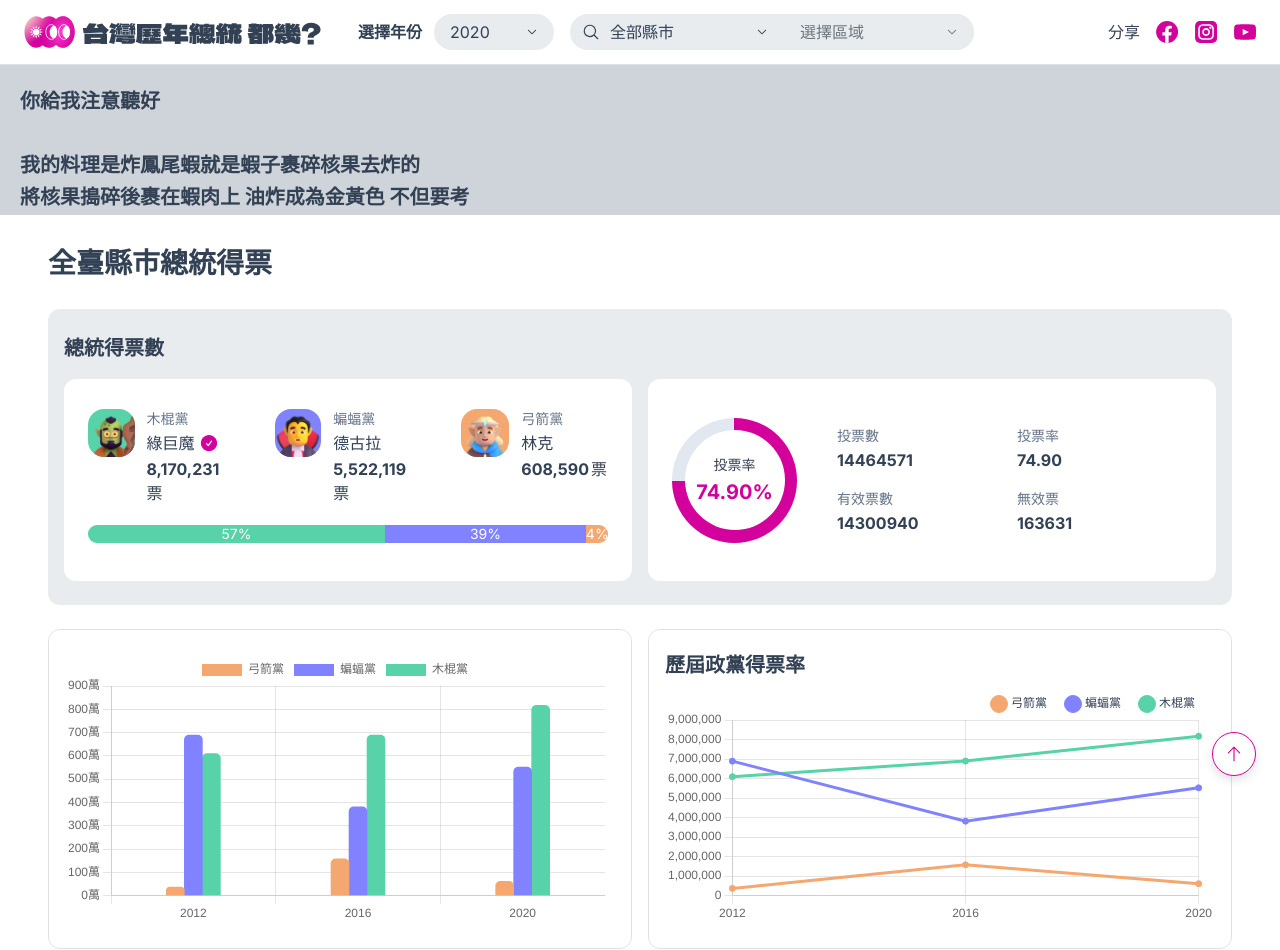
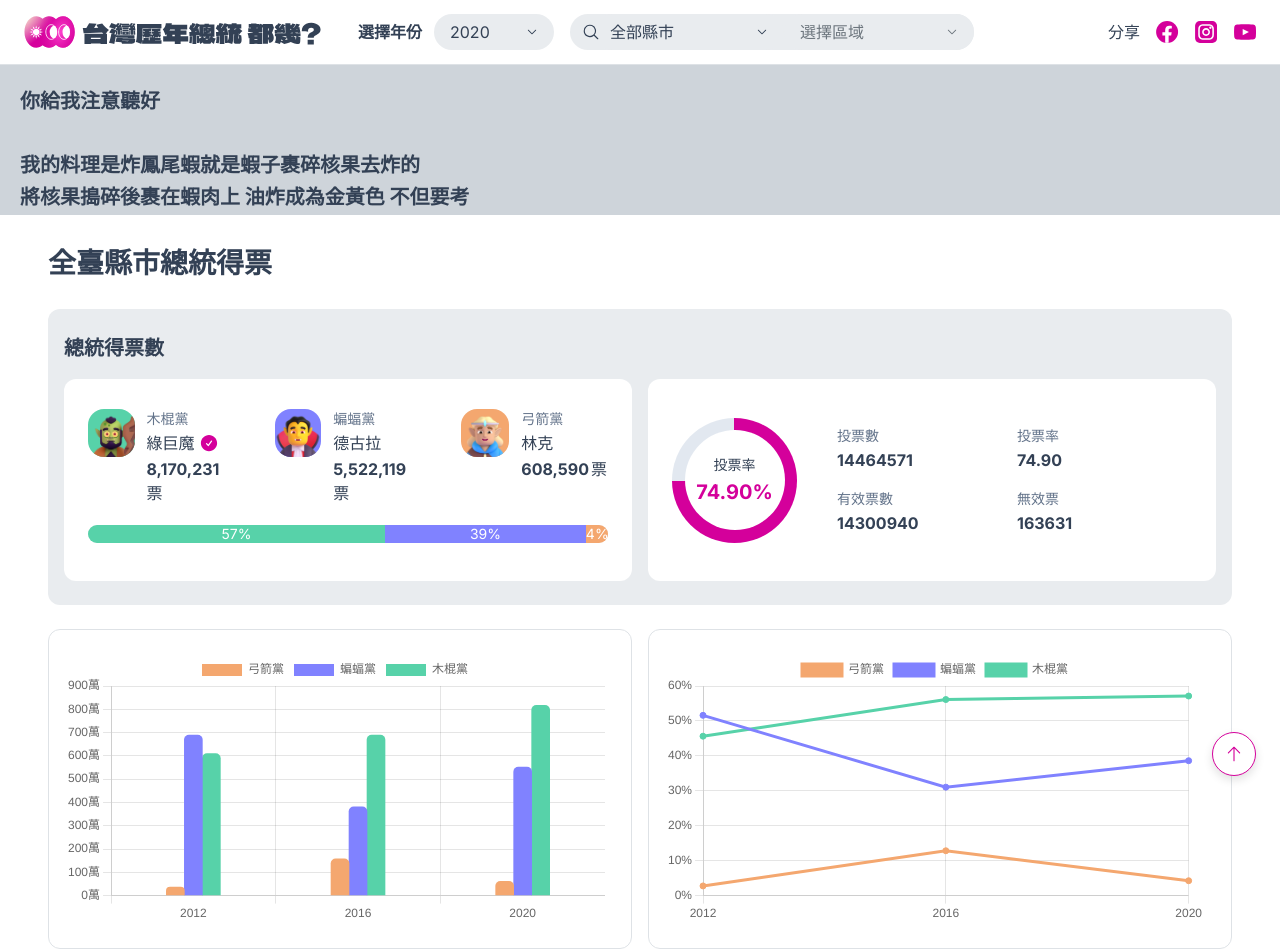
Before and after one commit to lyaui/2020-taiwan-president-election-result-map, a Next.js app: page /election-data in a window 1280 px wide. Built offline with nearby package versions, Linux system fonts and the light colour scheme.

Commit message:
feat(HistoryPartyRate): yAxis tricks

```diff
--- a/src/components/Chart/HistoryPartyRate.tsx
+++ b/src/components/Chart/HistoryPartyRate.tsx
@@ -10,6 +10,7 @@ import {
   Tooltip,
   Legend,
 } from 'chart.js';
+import { type ChartOptions } from 'chart.js';
 import { Line } from 'react-chartjs-2';
 
 import { partyColors, options } from '@/constants/chart';
@@ -25,8 +26,25 @@ ChartJS.register(
   Legend,
 );
 
-const chartOptions = { ...options };
-chartOptions.plugins.title.text = '歷屆政黨得票率';
+const chartOptions: ChartOptions<'line'> = {
+  ...options.responsive,
+  scales: {
+    y: {
+      ticks: {
+        callback(value: number | string) {
+          return +value * 100 + '%';
+        },
+      },
+    },
+  },
+  plugins: {
+    legend: { ...options.legend },
+    title: {
+      ...options.title,
+      text: '歷屆政黨得票率',
+    },
+  },
+};
 
 function HistoryPartyRate({ prePartyVotes: ascData }) {
   const allParties = ascData.reduce((_acc, _cur) => {
@@ -46,10 +64,16 @@ function HistoryPartyRate({ prePartyVotes: ascData }) {
     datasets: allParties.map((_party) => ({
       label: _party.name,
       data: ascData
-        .map(
-          (_item) =>
-            _item.party_votes.find((_vote) => _vote.id === _party.id).value,
-        )
+        .map((_item) => {
+          const total = _item.party_votes.reduce(
+            (_acc, _cur) => _acc + _cur.value,
+            0,
+          );
+          return (
+            _item.party_votes.find((_vote) => _vote.id === _party.id).value /
+            total
+          );
+        })
         .reverse(),
       backgroundColor: partyColors[_party.id],
       borderColor: partyColors[_party.id],
```
